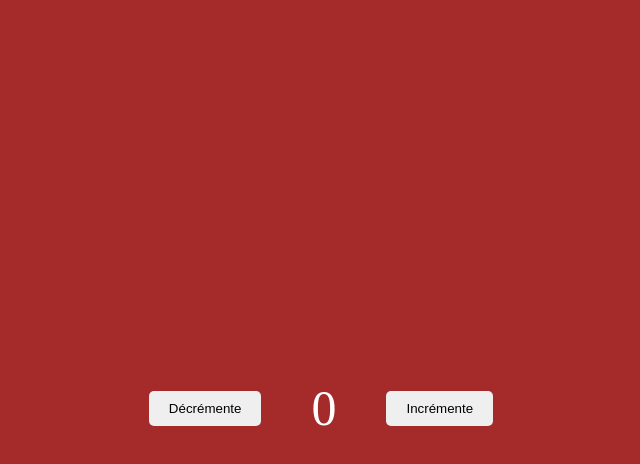
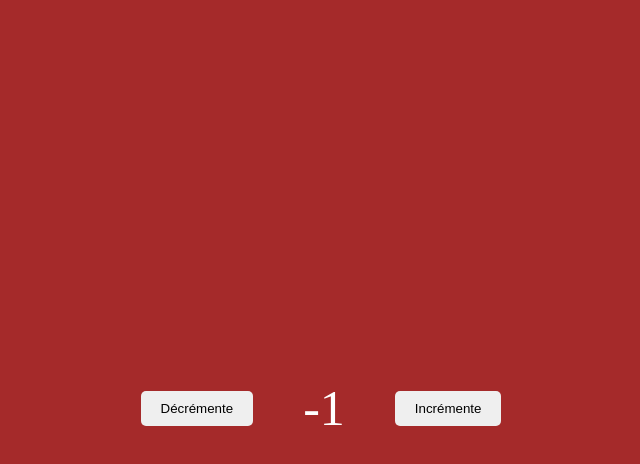
Before and after one commit to pharouqy/Concept_Closure, a plain HTML site: page index.html in a window 1280 px wide. Both pictures are taken after a click on the button "Décrémente". Shown: the whole page, without its empty margins (319-959 px from the left). Drawn offline with Linux system fonts and the light colour scheme.

Commit message:
Concept of Closure done !!!

```diff
--- a/index.html
+++ b/index.html
@@ -9,9 +9,9 @@
   </head>
   <body>
     <main>
-      <button>Décrémente</button>
-      <span>0</span>
-      <button>Incrémente</button>
+      <button id="decremente">Décrémente</button>
+      <span id="result">0</span>
+      <button id="incremente">Incrémente</button>
     </main>
     <script src="./script/script.js"></script>
   </body>
--- a/script/script.js
+++ b/script/script.js
@@ -0,0 +1,31 @@
+const incremente = document.getElementById("incremente");
+const decremente = document.getElementById("decremente");
+const result = document.getElementById("result");
+
+function createIncrementer(initialValue) {
+  let value = initialValue;
+  function increment() {
+    value++;
+    return value;
+  }
+  return increment;
+}
+
+function createDecrementer(initialValue) {
+  let value = initialValue;
+  function decrement() {
+    value--;
+    return value;
+  }
+  return decrement;
+}
+
+incremente.addEventListener("click", () => {
+    const incrementAction = createIncrementer(parseInt(result.textContent));
+  result.textContent = incrementAction();
+});
+
+decremente.addEventListener("click", () => {
+    const decrementAction = createDecrementer(parseInt(result.textContent));
+  result.textContent = decrementAction();
+});
```
